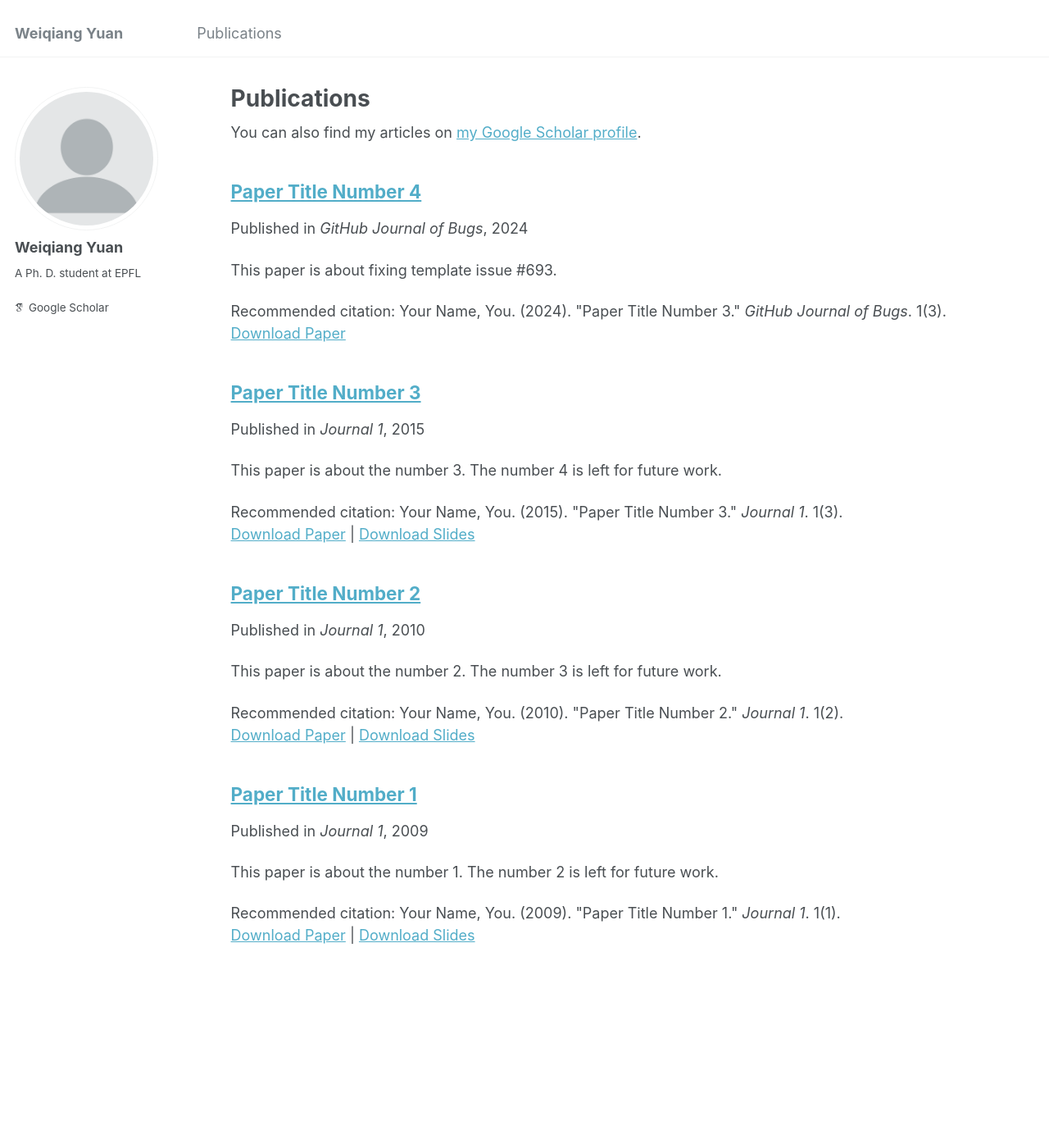
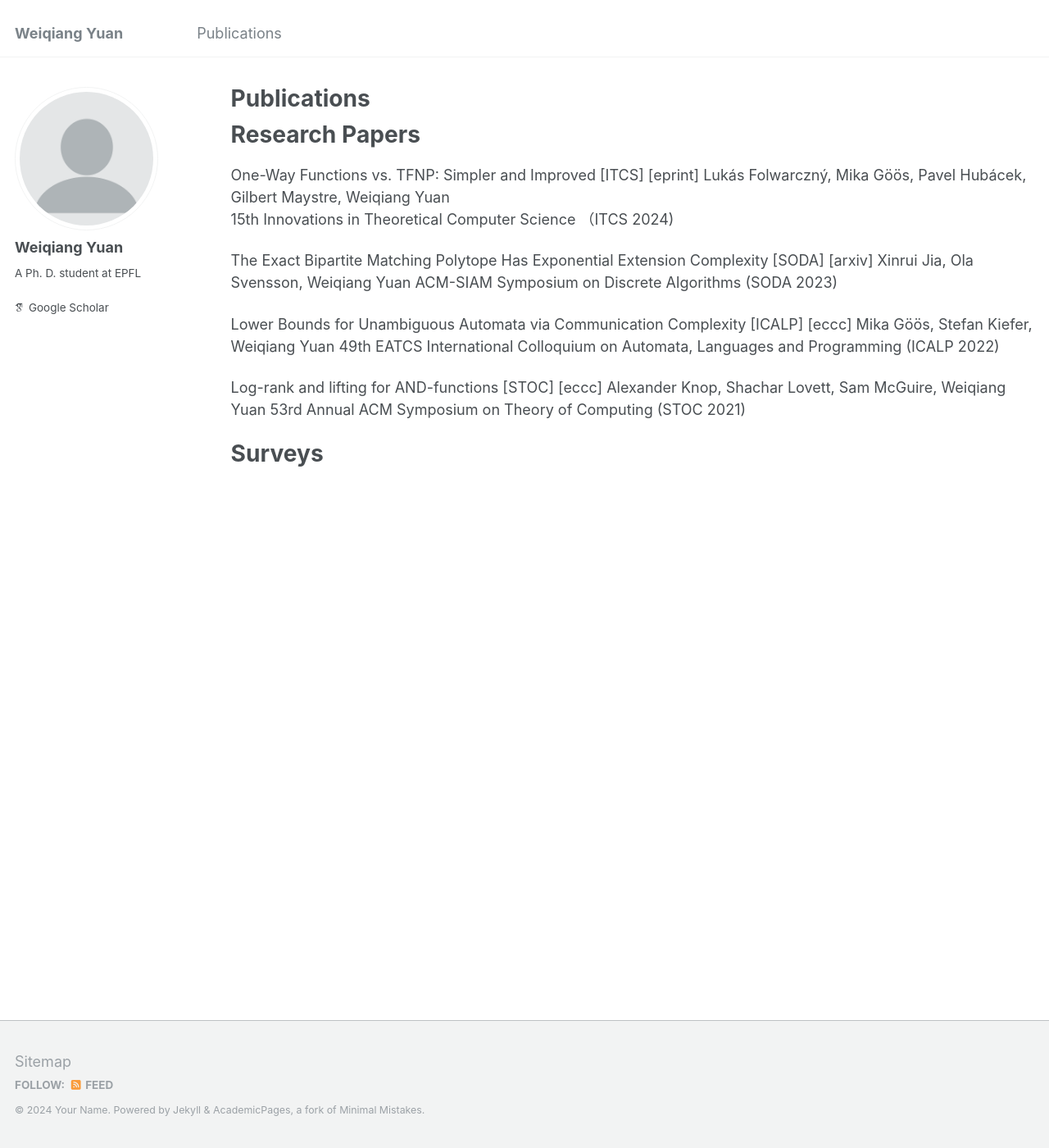
Before and after one commit to wwwaltzzz/wwwaltzzz.github.io, a Jekyll site: the page built from _pages/publications.md, in a window 1280 px wide and 1400 px high. Shown: the whole window at 82% size. Built offline with Jekyll 4.4.1, drawn with Linux system fonts in a browser that asks for light colours; some web fonts are replaced.

Commit message:
Update publications.md

```diff
--- a/_pages/publications.md
+++ b/_pages/publications.md
@@ -5,12 +5,22 @@ permalink: /publications/
 author_profile: true
 ---
 
-{% if site.author.googlescholar %}
-  <div class="wordwrap">You can also find my articles on <a href="{{site.author.googlescholar}}">my Google Scholar profile</a>.</div>
-{% endif %}
+# Research Papers
 
-{% include base_path %}
+One-Way Functions vs. TFNP: Simpler and Improved [ITCS] [eprint]
+Lukás Folwarczný, Mika Göös, Pavel Hubácek, Gilbert Maystre, Weiqiang Yuan
+15th Innovations in Theoretical Computer Science （ITCS 2024)
 
-{% for post in site.publications reversed %}
-  {% include archive-single.html %}
-{% endfor %}
+The Exact Bipartite Matching Polytope Has Exponential Extension Complexity [SODA] [arxiv]
+Xinrui Jia, Ola Svensson, Weiqiang Yuan
+ACM-SIAM Symposium on Discrete Algorithms (SODA 2023)
+
+Lower Bounds for Unambiguous Automata via Communication Complexity [ICALP] [eccc]
+Mika Göös, Stefan Kiefer, Weiqiang Yuan
+49th EATCS International Colloquium on Automata, Languages and Programming (ICALP 2022)
+
+Log-rank and lifting for AND-functions [STOC] [eccc]
+Alexander Knop, Shachar Lovett, Sam McGuire, Weiqiang Yuan
+53rd Annual ACM Symposium on Theory of Computing (STOC 2021)
+
+# Surveys
```
